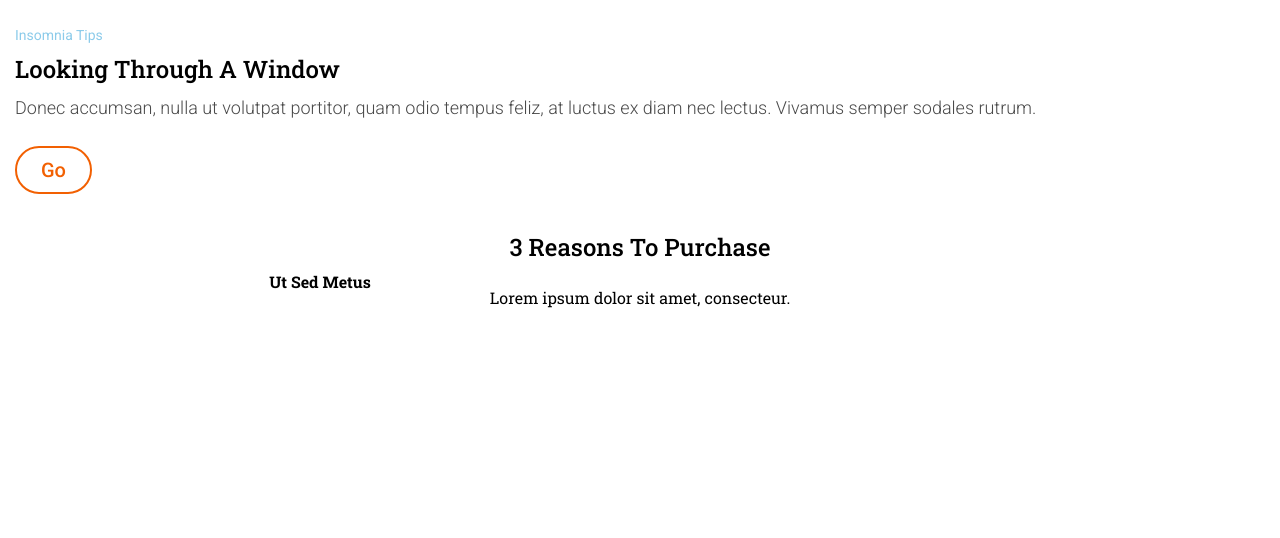
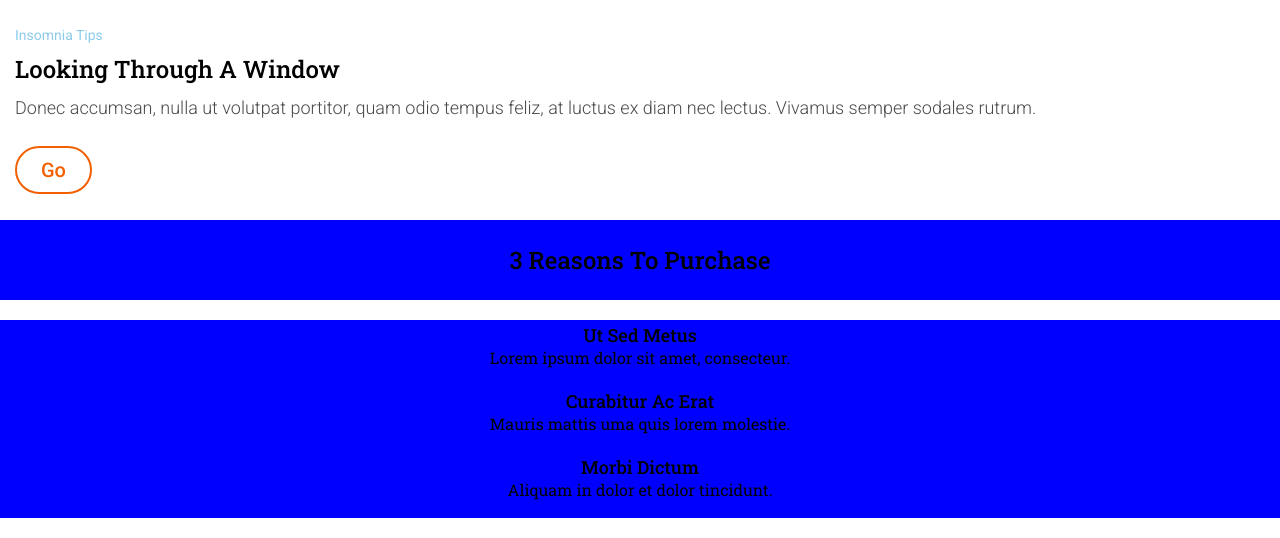
Before and after one commit to Adalab/modulo-1-evaluacion-final-ninawan9, a website: page src/html/index.html in a window 1280 px wide. Shown: the part 742-1280 px from the top of the page. Before the commit the page ends 1050 px from the top, so only its background shows below. Drawn offline with nearby package versions, Linux system fonts and the light colour scheme; files that its build step writes are made by us from their sources; files whose address does not match are found by name.

Commit message:
Reorder containers

```diff
--- a/src/html/index.html
+++ b/src/html/index.html
@@ -52,7 +52,7 @@
        <section class="section1">
                 <article class="section1-article">
                       <p class="small-text">insomnia tips </p>
-                      <h2 class="section-main-title">looking through a window</h2>
+                      <h2 class="section-main-title-1">looking through a window</h2>
                       <p class="section-paragraphy">Donec accumsan, nulla ut volutpat portitor, quam odio tempus feliz, at luctus ex diam nec lectus. Vivamus semper sodales rutrum.</p>
 
                       <a class="button-medium" href="http://adalaweb.com" class="button-style" target="_blank">Go</a>
@@ -63,38 +63,46 @@
            <!--Section2-->
 
 
+           <section class="section2-container">
+            <h2 class="section-main-title-2">3 reasons to purchase</h2>
+           </section>
 
-      <section class="section2">
-                 <h2 class="section-main-title">3 reasons to purchase</h2>
+               <!--Section3-->
 
-                 <article class="section2-article">
-                      <p class="section-title-h3">Ut sed metus</p>
-                      <p class="section-paragraphy-left">Lorem ipsum dolor sit amet, consecteur.</p>
-                  </article>
+                 <section class="section3-container">
+                    <article class="section3-article">
+                          <h3 class="section-main-title-3">Ut sed metus</h3>
+                          <p class="section3-paragraphy">Lorem ipsum dolor sit amet, consecteur.</p>
+                        </article>
+
+
+                          <article class="section3-container">
+                            <h3 class="section-main-title-3">Curabitur ac erat</h3>
+                            <p class="section3-paragraphy">Mauris mattis uma quis lorem molestie.</p>
+                        </article>
+
+                            <article class="section3-container">
+                                <h3 class="section-main-title-3">Morbi dictum</h3>
+                                <p class="section3-paragraphy">Aliquam in dolor et dolor tincidunt.</p>
+                            </article>
+                 </section>
+            </main>
+        </body>
+        </html>
+
+
+    <!--
 
 
 
 
 
-    <!--
-
-                   <article class="section2-article">
-                      <h3 class="section-title-h3">Curabitur ac erat</h3>
-                      <p class="section-paragraphy">Mauris mattis uma quis lorem molestie.</p>
-                  </article>
-
-                   <article class="section2-article">
-                      <h3 class="section-title-h3">Morbi dictum</h3>
-                      <p class="section-paragraphy">Aliquam in dolor et dolor tincidunt.</p>
-
-
-                  </article>
 
         <button class="button-large">more reasons</button>
               </section>
 
 
-          </main>
+
 
 
       <footer class="footer">
@@ -128,5 +136,3 @@
 
       </footer>
 -->
-  </body>
-</html>
--- a/src/scss/main.scss
+++ b/src/scss/main.scss
@@ -88,7 +88,7 @@ header {
   padding-left: 15px;
 }
 
-.section-main-title {
+.section-main-title-1 {
   color: #000000;
   font-family: "Roboto Slab", serif;
   font-size: 24px;
@@ -123,29 +123,47 @@ header {
   padding-bottom: 10px;
 }
 
-.section2 {
+.section2-container {
   display: flex;
   flex-direction: column;
   justify-content: center;
   text-align: center;
+  line-height: 50px;
+  background-color: blue;
 }
 
-.section-title-h3 {
-  width: 50vw;
+.section-main-title-2 {
   color: #000000;
   font-family: "Roboto Slab", serif;
-  font-size: 16px;
-  font-weight: bold;
+  font-size: 24px;
+  font-weight: 500;
+  text-transform: capitalize;
+  padding: 15px;
+  background-color: blue;
+}
+
+.section3-container {
+  margin-top: 20px;
+  margin-bottom: 20px;
+  background-color: blue;
+}
+
+.section-main-title-3 {
+  color: #000000;
+  font-family: "Roboto Slab", serif;
+  font-size: 18px;
+  font-weight: 500;
   text-transform: capitalize;
   text-align: center;
+  line-height: 30px;
 }
 
-.section-paragraphy-left {
+.section3-paragraphy {
   font-size: 16px;
   color: #000000;
   text-align: center;
 }
 
-.fa-heart {
-  color: red;
-}
+// .fa-heart {
+//   color: red;
+// }
```
